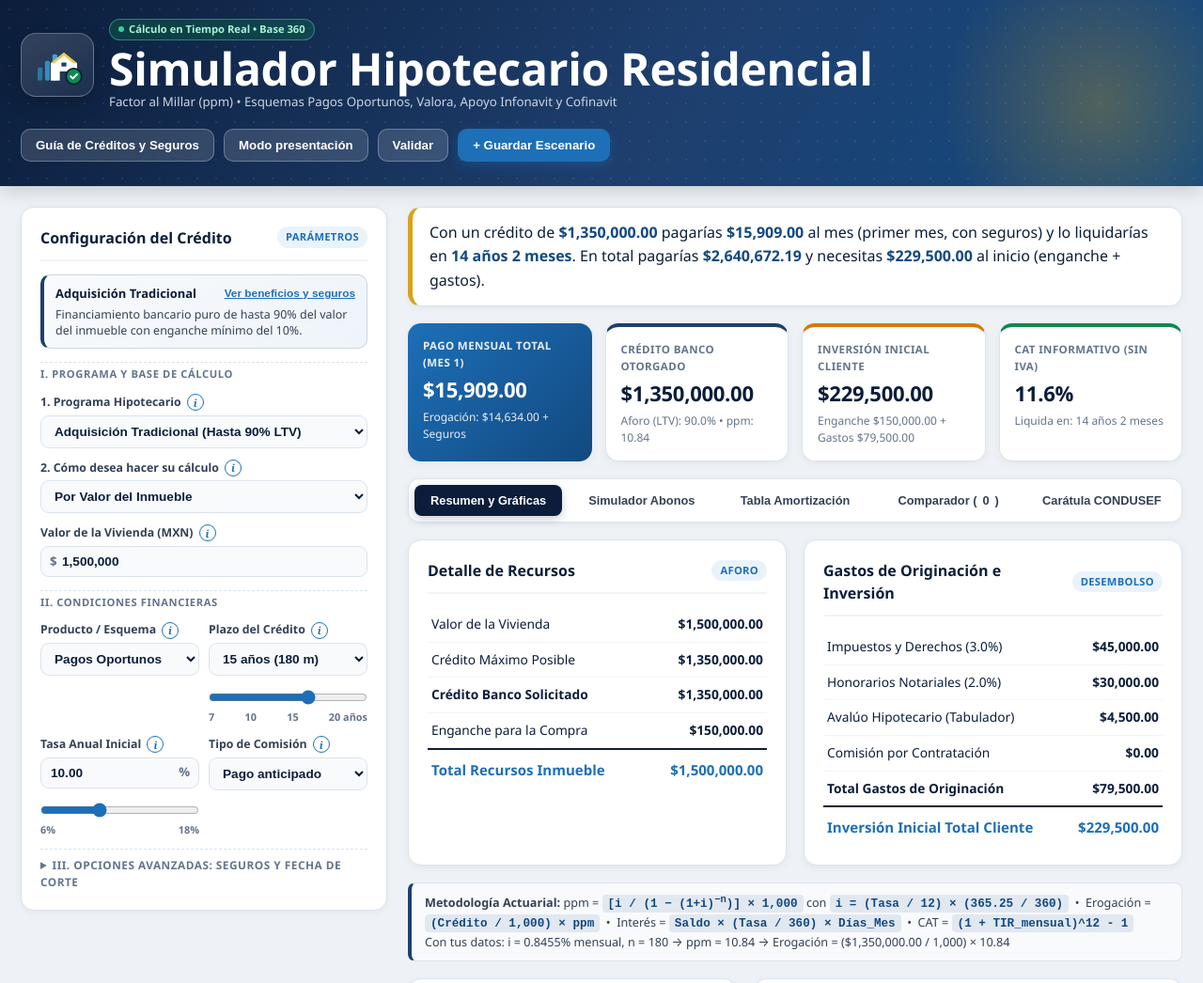
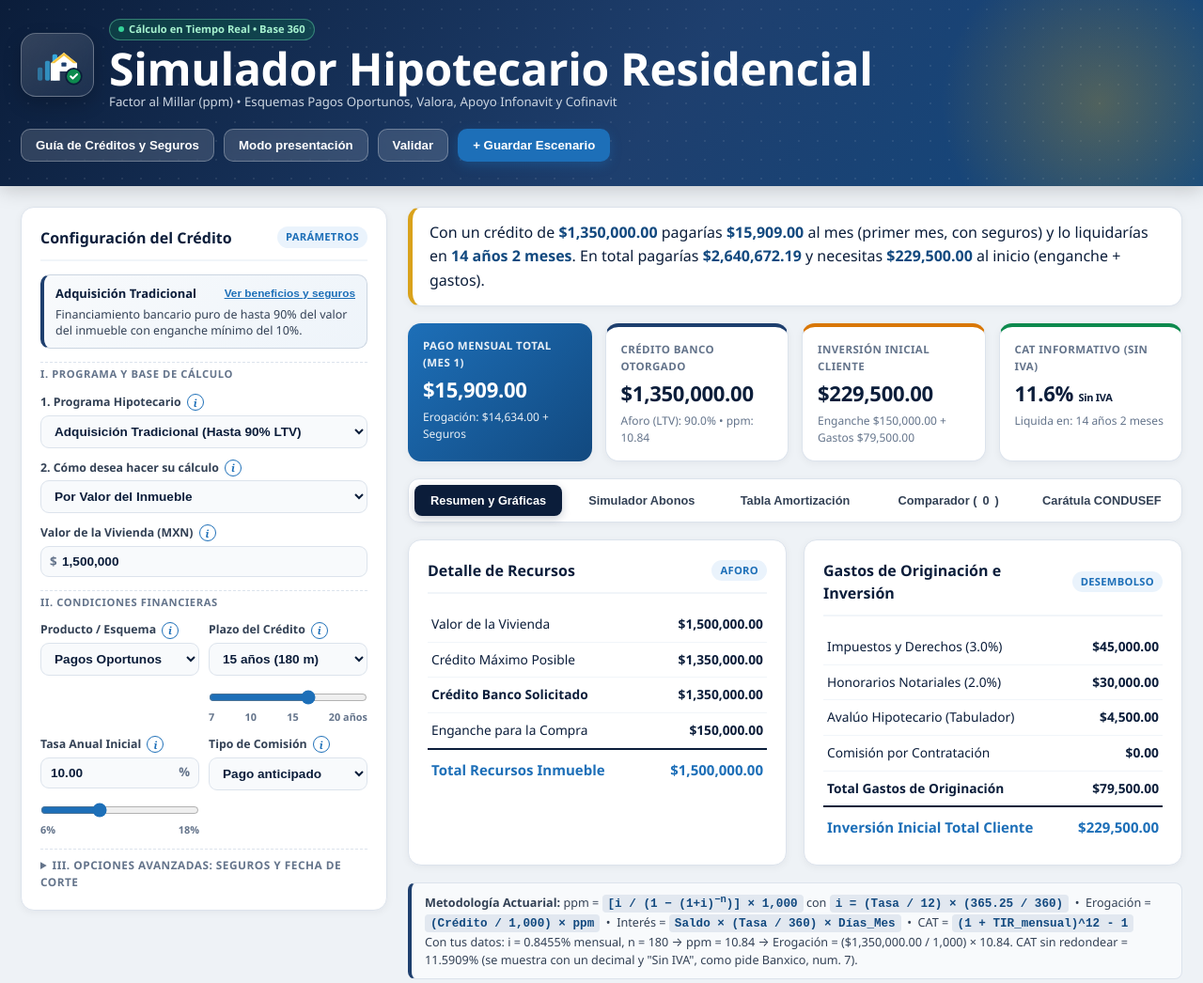
Before and after one commit to N0va-git/calculadora_hipoteca, a plain HTML site: page index.html in a window 1280 px wide. Shown: the top 1046 px of the page at 94% size. Drawn offline with Linux system fonts and the light colour scheme.

Commit message:
Add files via upload
version final para entregar

```diff
--- a/index.html
+++ b/index.html
@@ -1379,7 +1379,7 @@
           <dt>LTV / Aforo</dt><dd>Porcentaje del valor de la vivienda que financia el banco (ej. 90% = enganche de 10%).</dd>
           <dt>ppm (factor al millar)</dt><dd>Pago mensual por cada $1,000 de crédito. Se obtiene con la fórmula de anualidad.</dd>
           <dt>Erogación</dt><dd>Pago mensual base (capital + intereses), sin seguros.</dd>
-          <dt>CAT</dt><dd>Costo Anual Total: el costo real del crédito incluyendo comisiones y seguros; sirve para comparar ofertas.</dd>
+          <dt>CAT</dt><dd>Costo Anual Total: el costo real del crédito incluyendo comisiones y seguros; sirve para comparar ofertas. Sigue la Circular 21/2009 de Banxico; en Apoyo Infonavit, las aportaciones del patrón cuentan como pagos tuyos.</dd>
           <dt>Pagos Oportunos / Valora</dt><dd>Pagos Oportunos baja la tasa 0.20% en los años 2, 3 y 4 y 0.15% en el año 5 (máximo 0.75%) si pagas puntual. Valora aquí es una versión simplificada de pago fijo; en Scotiabank el pago crece cada año.</dd>
           <dt>Valor destructible</dt><dd>Valor de la construcción sin el terreno; sobre él se calcula el seguro de daños.</dd>
           <dt>Prepago</dt><dd>Abono extra a capital para terminar antes de pagar o bajar tu mensualidad.</dd>
@@ -1472,7 +1472,8 @@
         IVA: 0.16,
         DESCUENTOS_PO: [0.002, 0.002, 0.002, 0.0015], // años 2, 3, 4 y 5 (máx. 0.75%), igual que el Excel
         DIAS_MES_SALARIO: 30.4,
-        TASA_MINIMA_PO: 0
+        TASA_MINIMA_PO: 0,
+        GASTOS_INFONAVIT: 0.03
       };
 
       const PROGRAMAS = {
@@ -1725,7 +1726,9 @@
 
         if (params.modoCalculo === 1) {
           creditoMaximo = Number((valorVivienda * prog.ltvMax).toFixed(2));
-          creditoBanco = Math.max(0, Number((creditoMaximo - (params.programaId === 3 ? params.creditoInfonavit : 0)).toFixed(2)));
+          // Cofinavit (igual que el Excel): el banco presta hasta el aforo, pero nunca más de lo que falta
+          // después del crédito Infonavit y la subcuenta (el total no pasa de 100% del valor)
+          creditoBanco = Math.max(0, Number(Math.min(creditoMaximo, valorVivienda - cofinExtra).toFixed(2)));
         } else if (params.modoCalculo === 2) {
           const pagoMaxAdmisible = params.ingresosMensuales * prog.pti;
           creditoMaximo = Number((pagoMaxAdmisible / (ppm / 1000)).toFixed(2));
@@ -1744,7 +1747,9 @@
         const comisionApertura = params.tipoComision === 1 ? Number((creditoBanco * prog.comApertura).toFixed(2)) : 0;
         const comisionPrepagoPct = params.tipoComision === 2 ? prog.comPrepago : 0;
 
-        const gastosOriginacion = Number((impuestosDerechos + honorariosNotariales + avaluo + comisionApertura).toFixed(2));
+        // Cofinavit: el Infonavit cobra 3% de gastos de originación sobre su crédito
+        const gastosInfonavit = params.programaId === 3 ? Number((params.creditoInfonavit * CONSTANTS.GASTOS_INFONAVIT).toFixed(2)) : 0;
+        const gastosOriginacion = Number((impuestosDerechos + honorariosNotariales + avaluo + comisionApertura + gastosInfonavit).toFixed(2));
         const enganche = Number(Math.max(0, valorVivienda - creditoBanco - cofinExtra).toFixed(2));
         const inversionCliente = Number((enganche + gastosOriginacion).toFixed(2));
 
@@ -1789,7 +1794,8 @@
         const flujosCAT = [comisionApertura + avaluo - creditoBanco];
         for (let i = 0; i < corridaBase.filas.length; i++) {
           const f = corridaBase.filas[i];
-          flujosCAT.push(f.erogacion + f.segVida + f.segDanos);
+          // Banxico (Circular 21/2009, num. 5.5): las aportaciones patronales del Infonavit cuentan como pagos del cliente
+          flujosCAT.push(f.erogacion + f.apoyoInf + f.segVida + f.segDanos);
         }
         const tirMensual = calcularTIR(flujosCAT, 0.01);
         const catSinIva = creditoBanco > 0 && isFinite(tirMensual) ? Math.max(0, Math.pow(1 + tirMensual, 12) - 1) : 0;
@@ -1815,6 +1821,7 @@
           creditoMaximo: creditoMaximo,
           creditoBanco: creditoBanco,
           cofinExtra: cofinExtra,
+          gastosInfonavit: gastosInfonavit,
           enganche: enganche,
           impuestosDerechos: impuestosDerechos,
           honorariosNotariales: honorariosNotariales,
@@ -2113,8 +2120,8 @@
         ingresosMensuales: ["Lo que ganas al mes de forma comprobable.", "El pago mensual no debe pasar de 55% (Tradicional) o 65% (Apoyo/Cofinavit) de tus ingresos; con eso se calcula el crédito máximo."],
         montoCreditoDirecto: ["Cantidad que quieres que te preste el banco.", "Con ese monto se calcula la mensualidad y el valor de casa que podrías comprar."],
         sueldoCotizacion: ["Tu sueldo mensual registrado en el IMSS.", "Define cuánto aporta tu patrón cada bimestre (5% del salario, tope de 25 UMA) para abonar a capital."],
-        creditoInfonavit: ["Monto que te presta el Infonavit en Cofinavit.", "Se resta del crédito máximo: el banco presta solo la diferencia."],
-        subcuentaVivienda: ["Ahorro de tu subcuenta de vivienda que usas como parte del pago.", "Baja el enganche en efectivo que necesitas; no cambia la mensualidad."],
+        creditoInfonavit: ["Monto que te presta el Infonavit en Cofinavit.", "El banco presta hasta 95% del valor, pero nunca más de lo que falta después del crédito Infonavit y la subcuenta. El Infonavit cobra además 3% de gastos de originación sobre su crédito."],
+        subcuentaVivienda: ["Ahorro de tu subcuenta de vivienda que usas como parte del pago.", "Baja el enganche y, si junto con el crédito Infonavit supera el 5% del valor, también baja el crédito que presta el banco."],
         producto: ["El esquema de tasa: Pagos Oportunos baja la tasa si pagas puntual; Valora aquí es una versión simplificada de pago fijo.", "Con Pagos Oportunos pagas menos intereses y terminas unos meses antes."],
         plazo: ["Años que tienes para pagar.", "Más años: mensualidad más baja pero más intereses. Menos años: lo contrario."],
         tasaAnual: ["Tasa de interés anual con la que empieza el crédito.", "Es lo que más mueve el resultado: mensualidad, intereses y CAT. Escribe la tasa que corresponda a tu campaña en Scotiabank."],
@@ -2267,7 +2274,8 @@
         document.getElementById("kpiLtv").textContent = "Aforo (LTV): " + fmtPct(res.prog.ltvMax, 1) + " • ppm: " + res.ppm.toFixed(2);
         document.getElementById("kpiInversionCliente").textContent = fmtMXN(res.inversionCliente);
         document.getElementById("kpiEngancheGastos").textContent = "Enganche " + fmtMXN(res.enganche) + " + Gastos " + fmtMXN(res.gastosOriginacion);
-        document.getElementById("kpiCat").textContent = fmtPct(res.catSinIva, 1);
+        document.getElementById("kpiCat").innerHTML = fmtPct(res.catSinIva, 1) + ' <small style="font-size:0.5em; font-weight:700;">Sin IVA</small>';
+        document.getElementById("kpiCat").title = "CAT exacto: " + fmtPct(res.catSinIva, 4);
         document.getElementById("kpiPlazoReal").textContent = "Liquida en: " + aniosReales + " años " + mesesRest + " meses";
 
         document.getElementById("resValorVivienda").textContent = fmtMXN(res.valorVivienda);
@@ -2307,12 +2315,14 @@
         const iMens = (params.tasaAnual / 12) * (365.25 / 360);
         document.getElementById("formulaEjemplo").textContent =
           "Con tus datos: i = " + (iMens * 100).toFixed(4) + "% mensual, n = " + (params.plazoAnios * 12) +
-          " → ppm = " + res.ppm.toFixed(2) + " → Erogación = (" + fmtMXN(res.creditoBanco) + " / 1,000) × " + res.ppm.toFixed(2);
+          " → ppm = " + res.ppm.toFixed(2) + " → Erogación = (" + fmtMXN(res.creditoBanco) + " / 1,000) × " + res.ppm.toFixed(2) +
+          ". CAT sin redondear = " + fmtPct(res.catSinIva, 4) + " (se muestra con un decimal y \"Sin IVA\", como pide Banxico, num. 7).";
 
         const esPO = params.productoId === 2;
         document.getElementById("carReca").textContent = esPO ? res.prog.recaPO : res.prog.recaValora;
         document.getElementById("carProducto").textContent = res.prog.nombre + " (" + (esPO ? "Pagos Oportunos" : "Valora") + ")";
-        document.getElementById("carCat").textContent = fmtPct(res.catSinIva, 1);
+        document.getElementById("carCat").innerHTML = fmtPct(res.catSinIva, 1) + ' <small style="font-size:0.5em; font-weight:700;">Sin IVA</small>';
+        document.getElementById("carCat").title = "CAT exacto: " + fmtPct(res.catSinIva, 4);
         document.getElementById("carTasa").textContent = fmtPct(params.tasaAnual, 2) + (esPO ? " (Baja hasta 0.75% en los años 2 a 5)" : " (Valora simplificado: tasa fija)");
         document.getElementById("carMonto").textContent = fmtMXN(res.creditoBanco);
         document.getElementById("carMontoTotal").textContent = fmtMXN(res.corridaActiva.totalPagado);
@@ -2375,7 +2385,7 @@
               ${fila("Inversión Inicial Cliente", (s) => fmtMXN(s.res.inversionCliente))}
               ${fila("Intereses Totales", (s) => fmtMXN(s.res.corridaActiva.totalIntereses))}
               ${fila("Monto Total Pagado", (s) => fmtMXN(s.res.corridaActiva.totalPagado))}
-              ${fila("CAT Sin IVA", (s) => fmtPct(s.res.catSinIva, 1))}
+              ${fila("CAT", (s) => fmtPct(s.res.catSinIva, 1) + " Sin IVA")}
             </tbody>
           </table>
         `;
```
